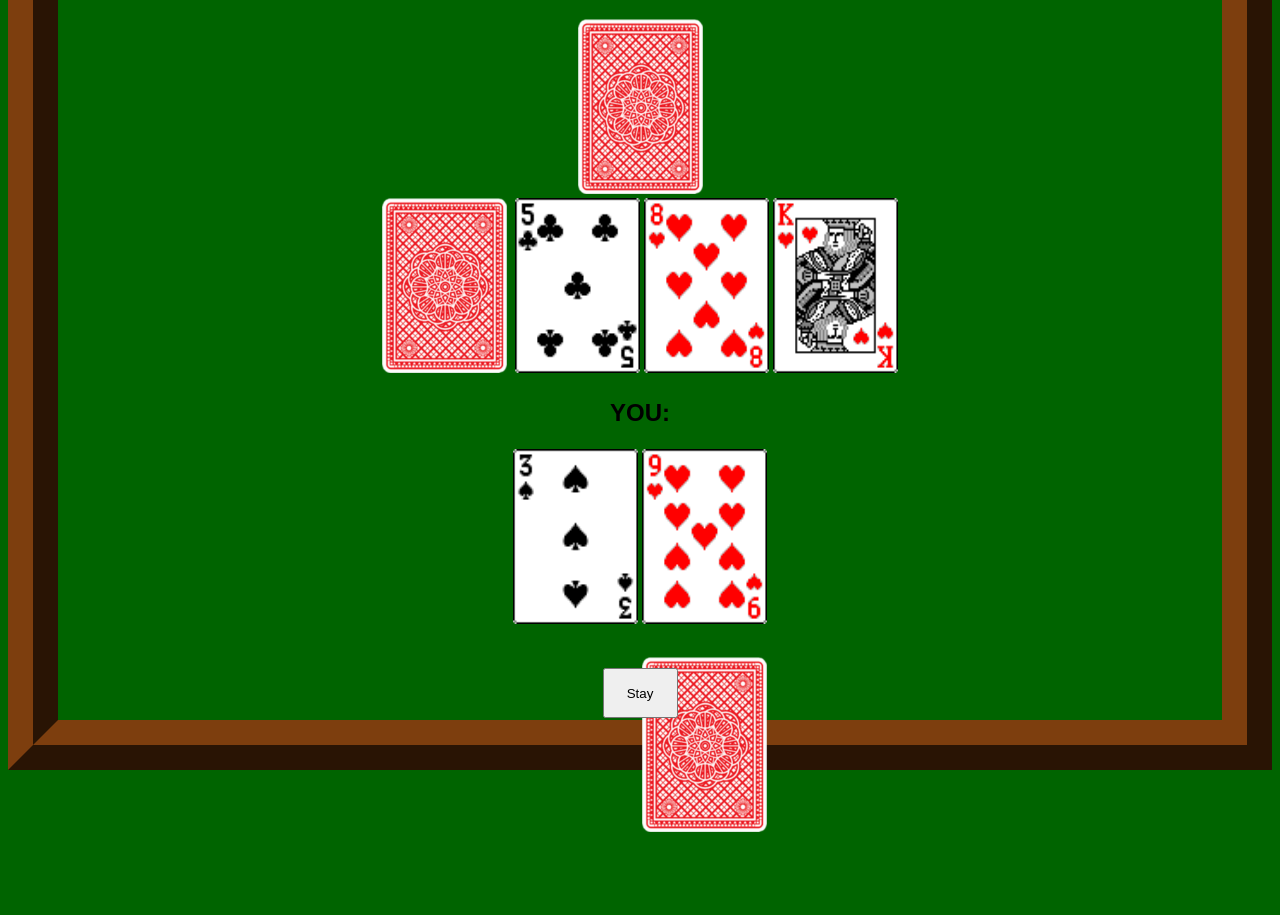
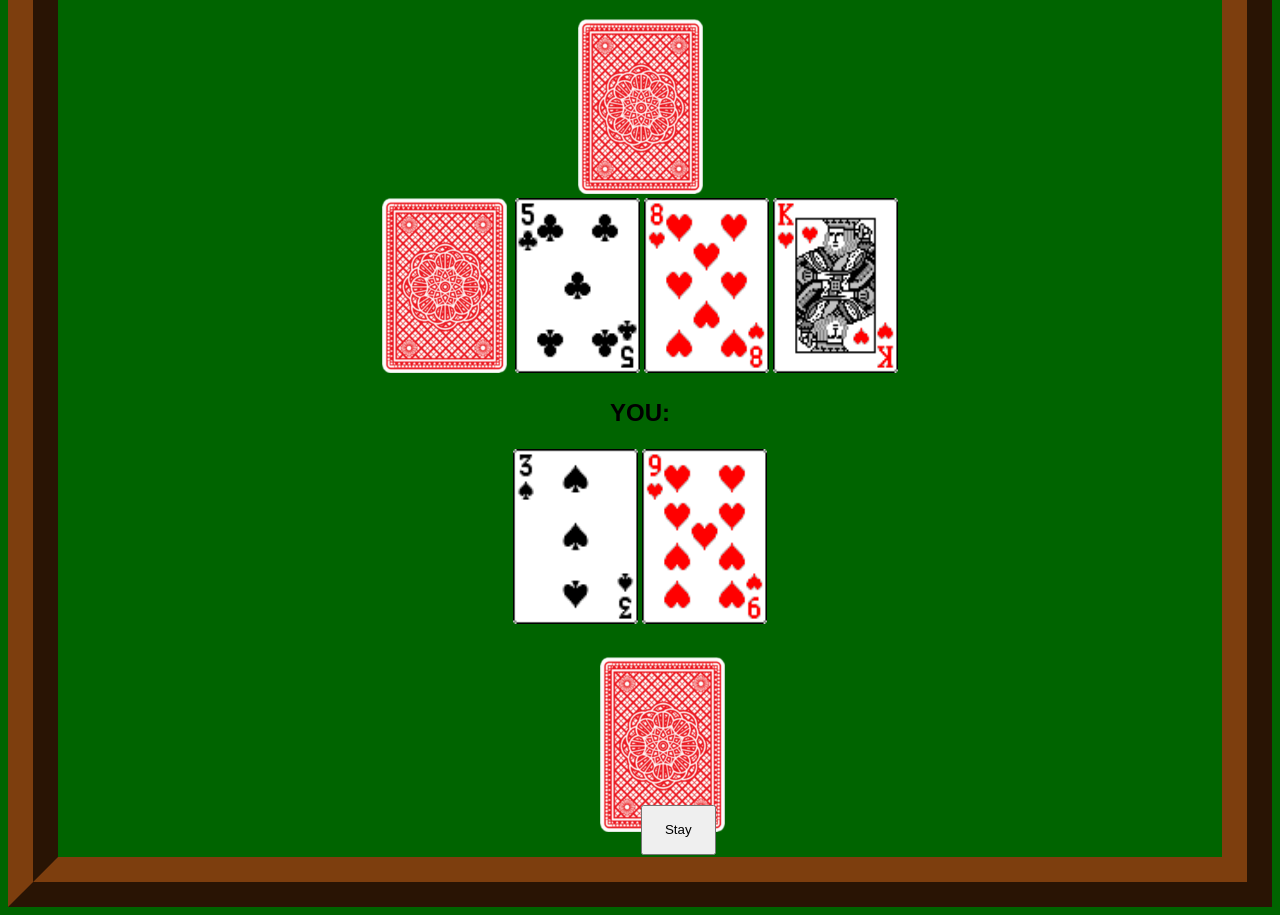
Before and after one commit to santiagoc1106/game, a plain HTML site: page index.html in a window 1280 px wide. Shown: the part 147-1062 px from the top of the page. Before the commit the page ends 984 px from the top, so only its background shows below. Drawn offline with Linux system fonts and the light colour scheme.

Commit message:
Update index.html

```diff
--- a/index.html
+++ b/index.html
@@ -47,7 +47,8 @@
       width: 75px;
       height: 50px;
       margin: 2px;
-      padding: 20 px
+      position: relative;
+      left: 20px
       }
 
       #player-deck{
@@ -82,9 +83,6 @@
       <button id="hit">
           <img id = "player-deck" src= "./cards/b.gif">
       </button>
-
-      <br>
-
        <button id="stay"> Stay </button>
       <p id = "results">  </p>
     </body>
```
